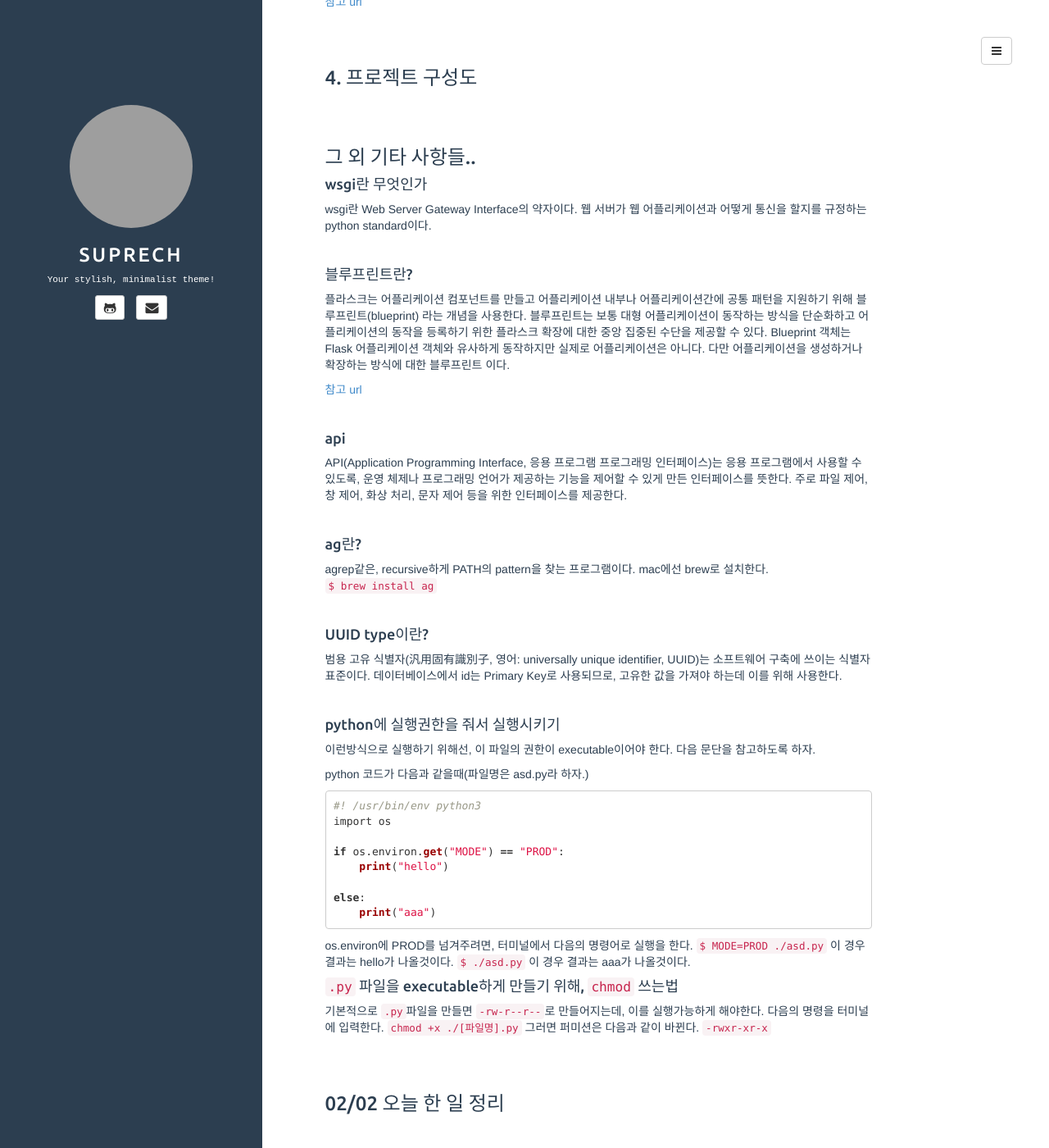
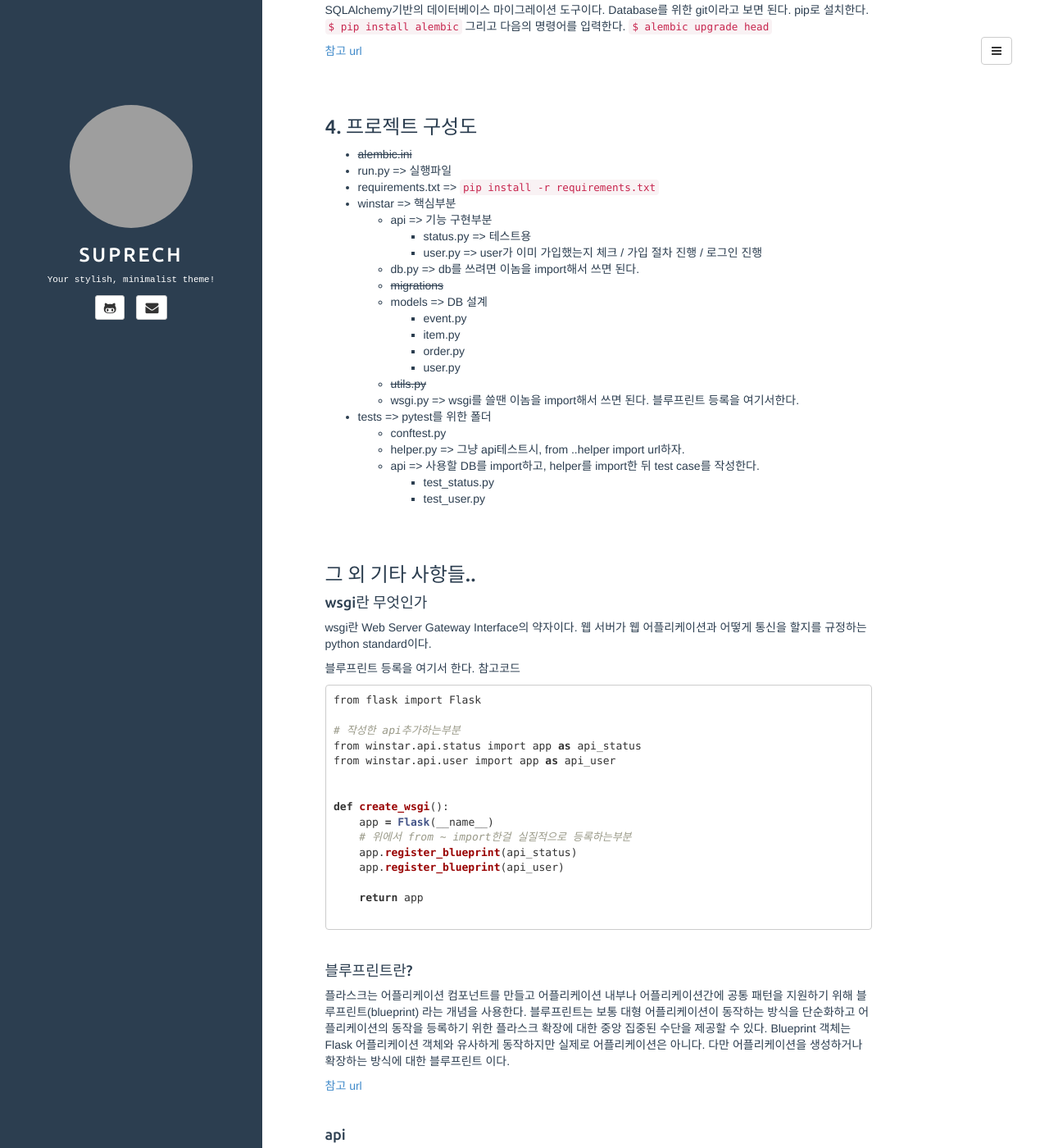
Before and after one commit to suprech/suprech.github.com, a Jekyll site: the page built from _posts/2018-02-02-python-yjroot01.markdown, in a window 1280 px wide and 1400 px high, scrolled down 2026 px. Shown: the whole window at 82% size. Built offline with Jekyll 4.4.1, drawn with Linux system fonts in a browser that asks for light colours; comment, search, counter and statistics services are not loaded; some of the changed text lies outside the part shown; grey boxes are pictures that could not be loaded.

Commit message:
python-yjroot01 update

````diff
--- a/_posts/2018-02-02-python-yjroot01.markdown
+++ b/_posts/2018-02-02-python-yjroot01.markdown
@@ -83,6 +83,13 @@ def test_search(f_wsgi, f_client):
 
 <br>
 
+#### pytest 실행하기
+프로젝트 폴더 안에 tests라는 폴더를 만든다.
+tests폴더 안에 test_[api명].py 파일을 만든다.
+
+
+
+
 ### 3. Database 설치하기
 #### postgresapp 설치하기
 이번 프로젝트에선 MySQL이 아닌 PostgreSQL을 사용한다.
@@ -115,16 +122,55 @@ Database를 위한 git이라고 보면 된다. pip로 설치한다. ```$ pip ins
 
 ### 4. 프로젝트 구성도
 
+* ~~alembic.ini~~
+* run.py => 실행파일
+* requirements.txt => ```pip install -r requirements.txt```
+* winstar => 핵심부분
+    * api => 기능 구현부분
+        * status.py => 테스트용
+        * user.py => user가 이미 가입했는지 체크 / 가입 절차 진행 / 로그인 진행
+    * db.py => db를 쓰려면 이놈을 import해서 쓰면 된다.
+    * ~~migrations~~
+    * models => DB 설계
+        * event.py
+        * item.py
+        * order.py
+        * user.py
+    * ~~utils.py~~
+    * wsgi.py => wsgi를 쓸땐 이놈을 import해서 쓰면 된다. 블루프린트 등록을 여기서한다.
+* tests => pytest를 위한 폴더
+    * conftest.py
+    * helper.py => 그냥 api테스트시, from ..helper import url하자.
+    * api => 사용할 DB를 import하고, helper를 import한 뒤 test case를 작성한다.
+        * test_status.py
+        * test_user.py
+
 <br>
 <br>
-
-
-
 
 ### 그 외 기타 사항들..
 #### wsgi란 무엇인가
 wsgi란 Web Server Gateway Interface의 약자이다. 웹 서버가 웹 어플리케이션과 어떻게 통신을 할지를 규정하는 python standard이다.
 
+블루프린트 등록을 여기서 한다. 참고코드
+
+```python
+from flask import Flask
+
+# 작성한 api추가하는부분
+from winstar.api.status import app as api_status
+from winstar.api.user import app as api_user
+
+
+def create_wsgi():
+    app = Flask(__name__)
+    # 위에서 from ~ import한걸 실질적으로 등록하는부분
+    app.register_blueprint(api_status)
+    app.register_blueprint(api_user)
+
+    return app
+
+```
 <br>
 
 #### 블루프린트란?
@@ -154,8 +200,16 @@ agrep같은, recursive하게 PATH의 pattern을 찾는 프로그램이다. mac
 
 <br>
 
+#### ```.py``` 파일을 executable하게 만들기 위해, ```chmod``` 쓰는법
+기본적으로 ```.py```파일을 만들면 ```-rw-r--r--```로 만들어지는데, 이를 실행가능하게 해야한다.
+다음의 명령을 터미널에 입력한다.
+```chmod +x ./[파일명].py```
+그러면 퍼미션은 다음과 같이 바뀐다. ```-rwxr-xr-x```
+
+<br>
+
 #### python에 실행권한을 줘서 실행시키기
-이런방식으로 실행하기 위해선, 이 파일의 권한이 executable이어야 한다. 다음 문단을 참고하도록 하자.
+이런방식으로 실행하기 위해선, 이 파일의 권한이 executable이어야 한다. 방금 전 문단을 참고하도록 하자.
 
 python 코드가 다음과 같을때(파일명은 asd.py라 하자.)
 ```python
@@ -173,17 +227,20 @@ os.environ에 PROD를 넘겨주려면, 터미널에서 다음의 명령어로
 ```$ MODE=PROD ./asd.py``` 이 경우 결과는 hello가 나올것이다.
 ```$ ./asd.py``` 이 경우 결과는 aaa가 나올것이다.
 
+<br>
 
-#### ```.py``` 파일을 executable하게 만들기 위해, ```chmod``` 쓰는법
-기본적으로 ```.py```파일을 만들면 ```-rw-r--r--```로 만들어지는데, 이를 실행가능하게 해야한다.
-다음의 명령을 터미널에 입력한다.
-```chmod +x ./[파일명].py```
-그러면 퍼미션은 다음과 같이 바뀐다. ```-rwxr-xr-x```
+#### 자잘한 tmux기능
+```Ctrl + s + z ``` 를 누르면, 반으로 쪼개졌던 화면이 하나로 된다.
 
 <br>
 <br>
 
 ### 02/02 오늘 한 일 정리
+1. 개발환경 세팅
+2. git 등록
+3. pytest 사용법
+4. 사용자가 가입 요청시, 가입이 되어있는지 안되어있는지를 체크하는 부분 구현(alreay_signin)
+
 
 <br>
 <br>
````
